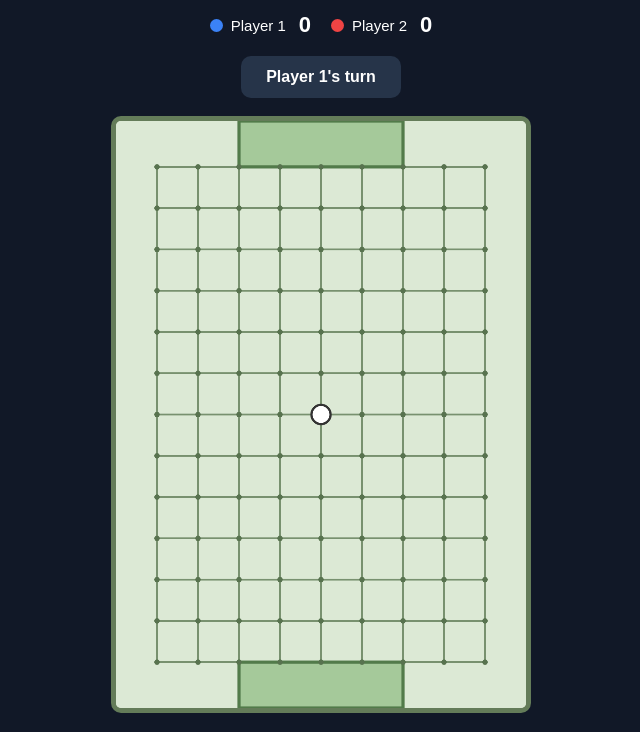
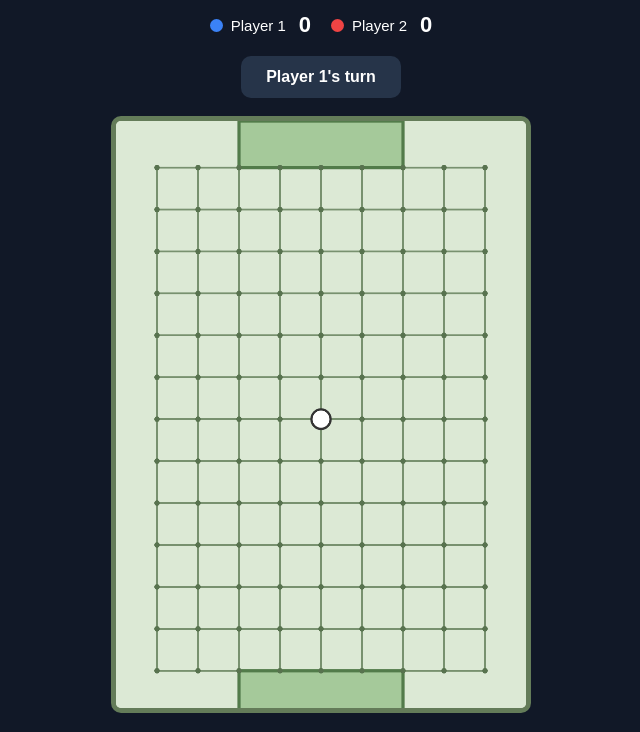
Before and after one commit to ItsTryhard/Pathball, a plain HTML site: page index.html in a window 1280 px wide. Both pictures are taken after a click on the button "Play vs friend". Shown: the part 61-793 px from the top of the page, without its empty margins (319-959 px from the left). Drawn offline with Linux system fonts and the light colour scheme.

Commit message:
Update index.html

```diff
--- a/index.html
+++ b/index.html
@@ -40,7 +40,7 @@
         <div id="turnInfo">Player 1's turn</div>
 
         <div class="fieldContainer">
-            <canvas id="gameCanvas" width="900" height="1280"></canvas>
+            <canvas id="gameCanvas" width="900" height="1260"></canvas>
         </div>
 
         <p class="instructions">
```
